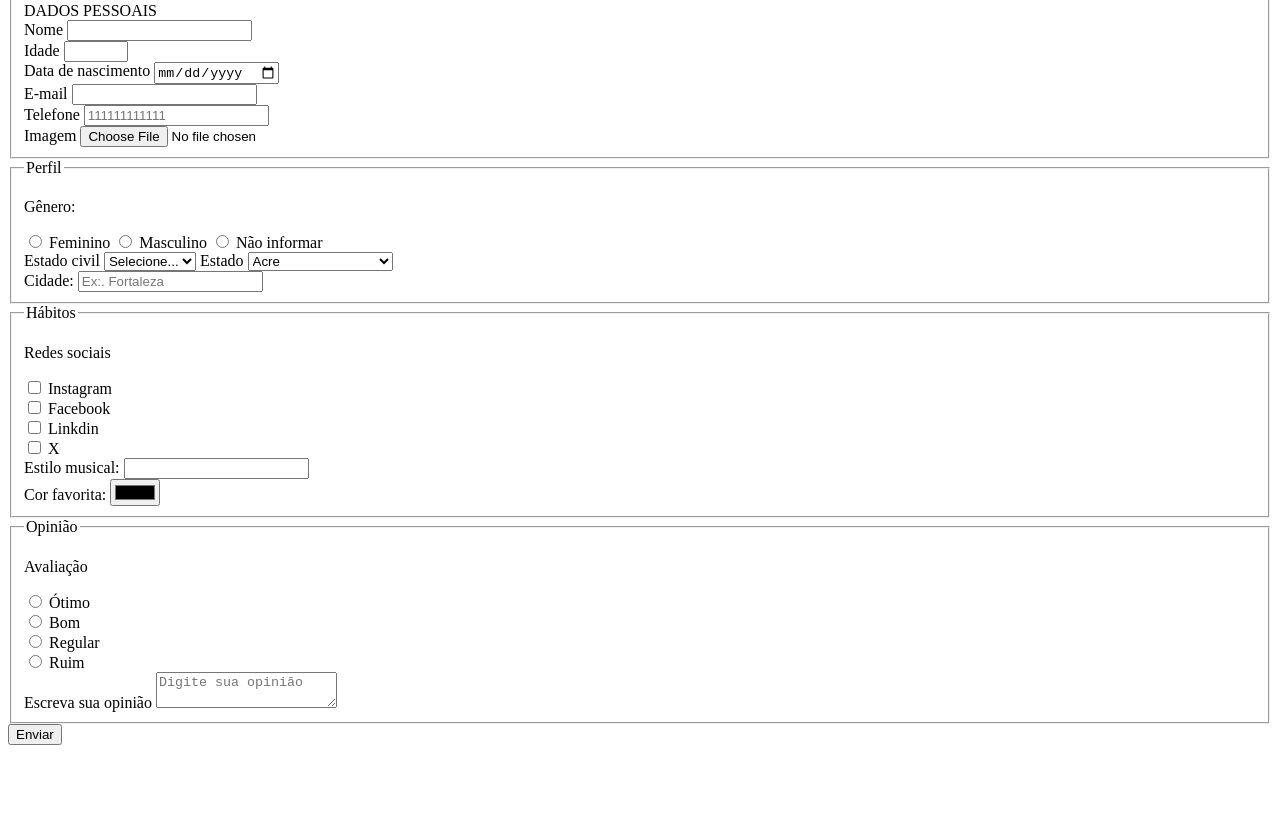
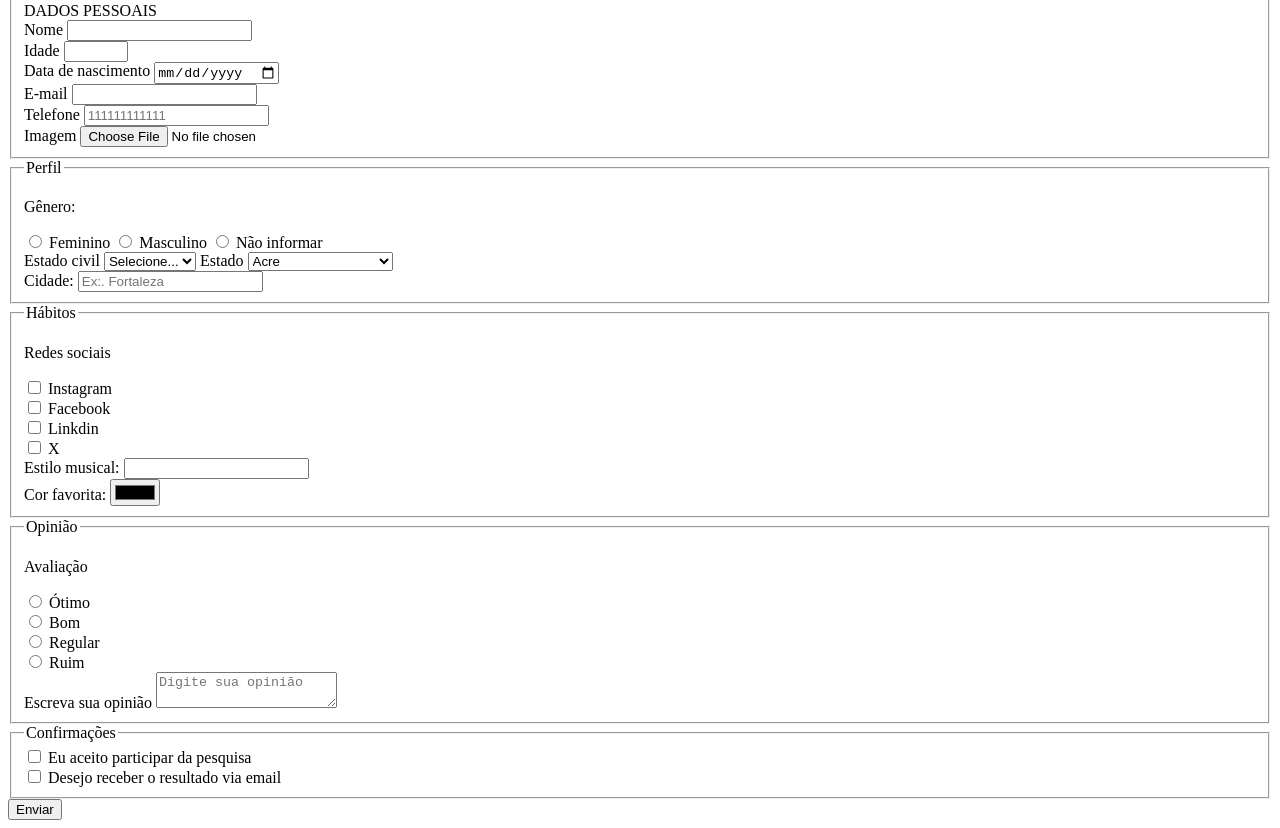
Before and after one commit to marcos-msilva-dev/pesquisa-culturama, a plain HTML site: page index.html in a window 1280 px wide. Shown: the part 101-929 px from the top of the page. Before the commit the page ends 854 px from the top, so only its background shows below. Drawn offline with Linux system fonts and the light colour scheme.

Commit message:
adiciona sessao de confirmacoes

```diff
--- a/index.html
+++ b/index.html
@@ -163,6 +163,16 @@
                 <label for="comentario">Escreva sua opinião</label>
                 <textarea name="UserComentario" id="comentario" placeholder="Digite sua opinião"></textarea>
             </fieldset>
+
+            <fieldset>
+                <legend>Confirmações</legend>
+                <input type="checkbox" name="userLgpd" id="lgpd" value="accepted" required>
+                <label for="lgpd">Eu aceito participar da pesquisa</label>
+                <br>
+                <input type="checkbox" name="userGetResult" id="getResult" value="accepted" required>
+                <label for="lgpd">Desejo receber o resultado via email</label>
+                <br>
+            </fieldset>
             <button type="submit">Enviar</button>
 
         </form>
```
